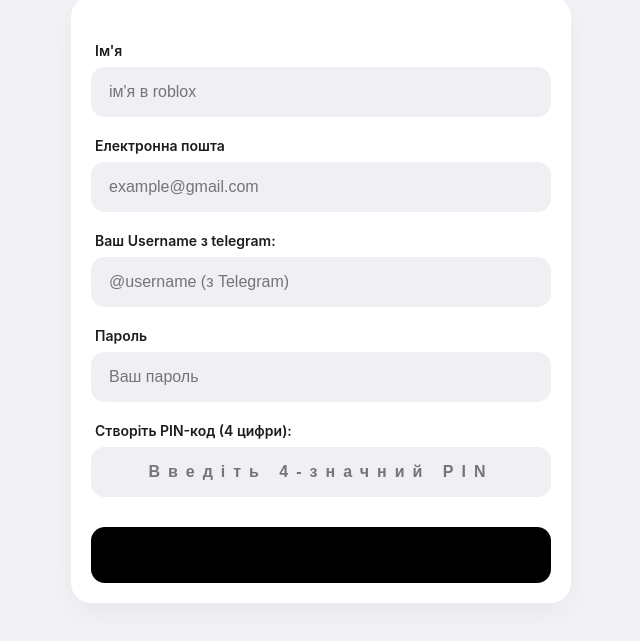
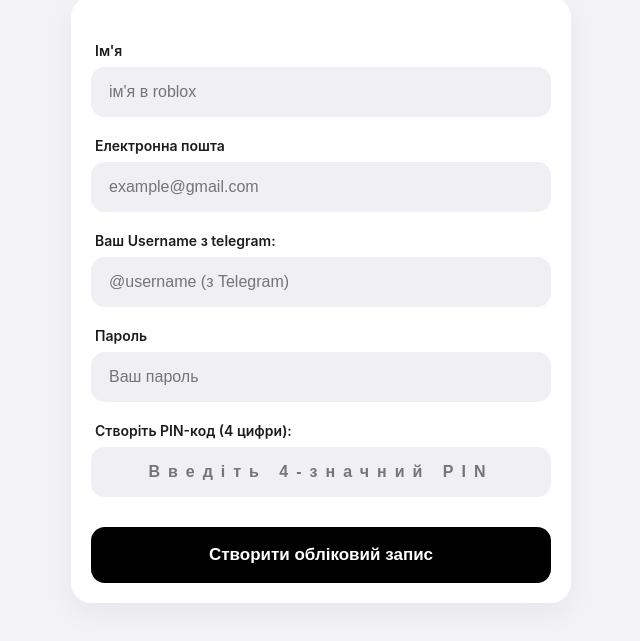
Before and after one commit to ar-company-developer/AR-Market, a plain HTML site: page order.html in a window 1280 px wide. Shown: the part 109-750 px from the top of the page, without its empty margins (319-959 px from the left). Drawn offline with Linux system fonts and the light colour scheme.

Commit message:
Fix color property in submit-button class

```diff
--- a/order.css
+++ b/order.css
@@ -96,7 +96,7 @@ input:focus {
 }
 .submit-button {
     background-color: var(--primary-color);
-    color: vaf(--text-color);
+    color: white;
     border: none;
     border-radius: var(--border-radius);
     padding: 18px;
```
